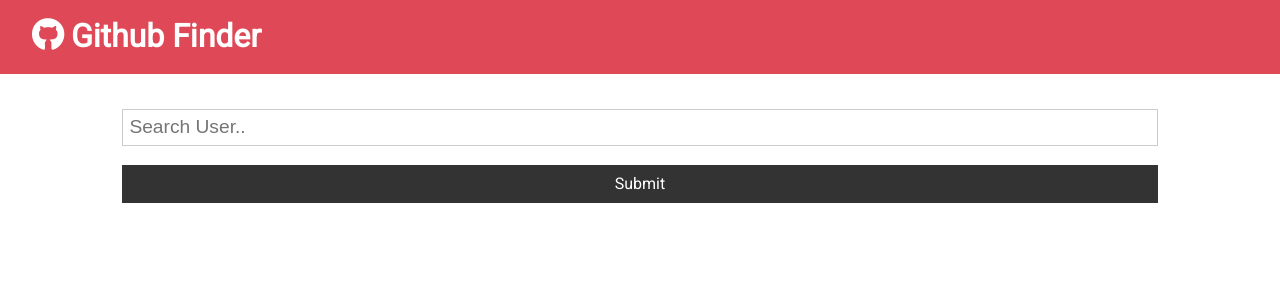
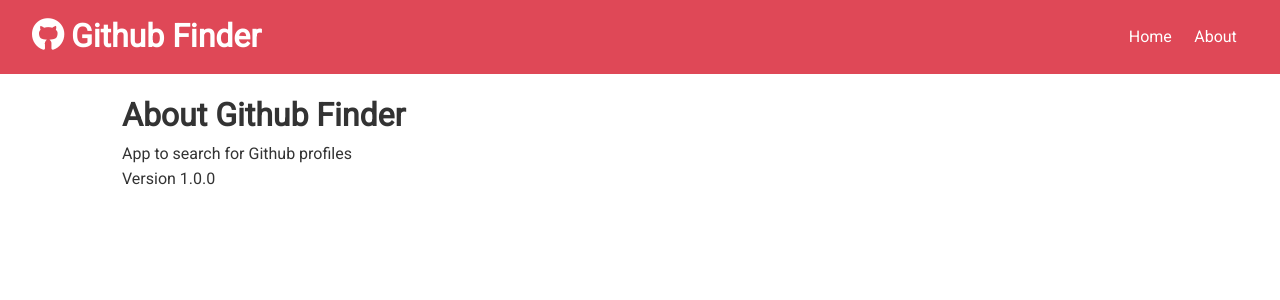
Before and after one commit to shaunak24/github-finder, a React (Create React App) app: page /about in a window 1280 px wide. Shown: the top 300 px of the page. Built offline with nearby package versions, Linux system fonts and the light colour scheme.

Commit message:
Add routing using react-router-dom and about component

```diff
--- a/package.json
+++ b/package.json
@@ -8,6 +8,7 @@
     "@testing-library/user-event": "^12.8.3",
     "react": "^17.0.2",
     "react-dom": "^17.0.2",
+    "react-router-dom": "^5.2.0",
     "react-scripts": "4.0.3",
     "web-vitals": "^1.1.2"
   },
--- a/src/App.js
+++ b/src/App.js
@@ -1,7 +1,9 @@
-import React, { Component } from 'react';
+import React, { Component, Fragment } from 'react';
+import { BrowserRouter as Router, Switch, Route } from 'react-router-dom';
 import './App.css';
 import Alert from './components/layout/Alert';
 import Navbar from './components/layout/Navbar';
+import About from './components/pages/About';
 import Search from './components/users/Search';
 import Users from './components/users/Users';
 
@@ -34,10 +36,17 @@
     const { loading, users, alert } = this.state;
 
     return (
+      <Router>
         <div className='App'>
           <Navbar />
           <div className='container'>
             <Alert alert={alert} />
+            <Switch>
+              <Route
+                exact
+                path='/'
+                render={(props) => (
+                  <Fragment>
                     <Search
                       searchUsers={this.searchUsers}
                       clearUsers={this.clearUsers}
@@ -45,8 +54,14 @@
                       showAlert={this.showAlert}
                     />
                     <Users loading={loading} users={users} />
+                  </Fragment>
+                )}
+              ></Route>
+              <Route exact path='/about' component={About} />
+            </Switch>
           </div>
         </div>
+      </Router>
     );
   }
 }
--- a/src/components/layout/Navbar.js
+++ b/src/components/layout/Navbar.js
@@ -1,5 +1,6 @@
 import React from 'react';
 import PropTypes from 'prop-types';
+import { Link } from 'react-router-dom';
 
 const Navbar = ({ icon, title }) => {
   return (
@@ -7,6 +8,14 @@
       <h1>
         <i className={icon}></i> {title}
       </h1>
+      <ul>
+        <li>
+          <Link to='/'>Home</Link>
+        </li>
+        <li>
+          <Link to='/about'>About</Link>
+        </li>
+      </ul>
     </div>
   );
 };
--- /dev/null
+++ b/src/components/pages/About.js
@@ -0,0 +1,13 @@
+import React from 'react';
+
+function About() {
+  return (
+    <div>
+      <h1>About Github Finder</h1>
+      <p>App to search for Github profiles</p>
+      <p>Version 1.0.0</p>
+    </div>
+  );
+}
+
+export default About;
```
Also changed, not shown: 1 other file (tests, documents, lock files or other folders). Lines whose indentation alone changed are shown as unchanged.
